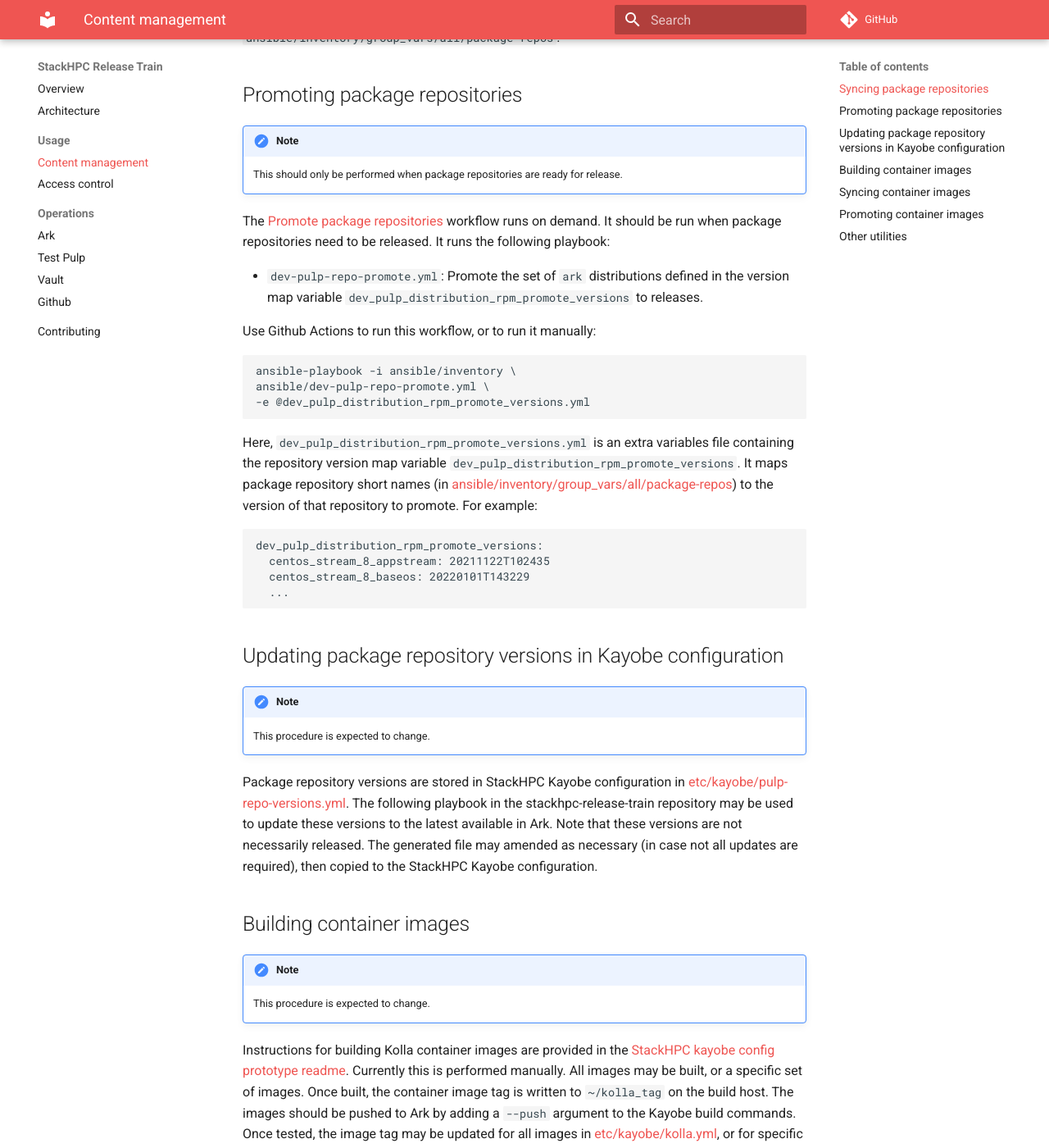
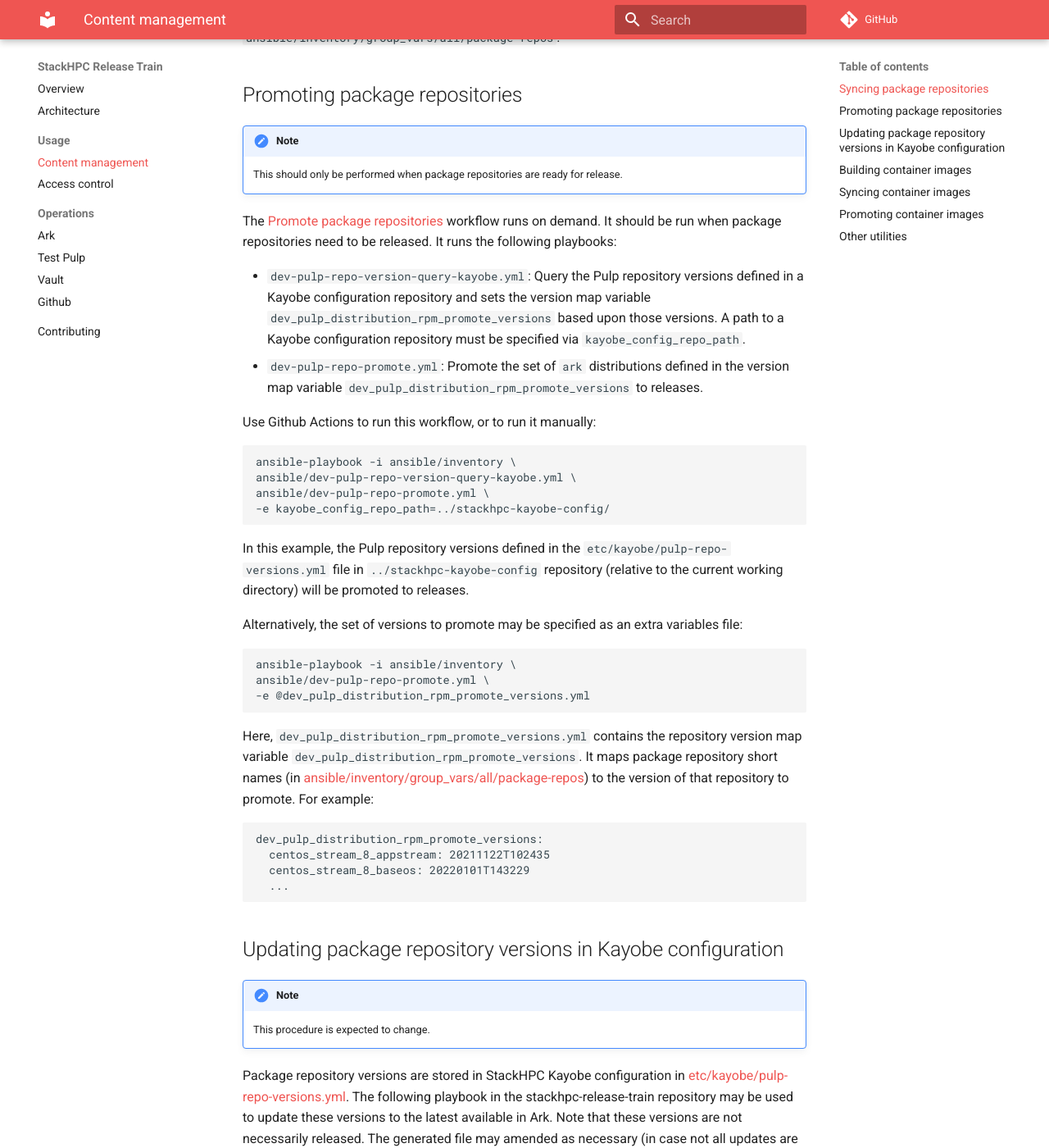
Before and after one commit to stackhpc/stackhpc-release-train, an MkDocs documentation site: the page built from docs/usage/content.md, in a window 1280 px wide and 1400 px high, scrolled down 1786 px. Shown: the whole window at 82% size. Built offline with MkDocs 1.6.1 and Material for MkDocs 9.7.7, drawn with Linux system fonts in a browser that asks for light colours; comment, search, counter and statistics services are not loaded.

Commit message:
dev: Add dev-pulp-repo-version-query-kayobe.yml playbook
This playbook queries the Pulp repository versions defined in a Kayobe
configuration repository (in etc/kayobe/pulp-repo-versions.yml). It then sets
the 'dev_pulp_distribution_rpm_promote_versions' version map variable based
upon those versions, which defines the set of repository versions that will
be promoted when the dev-pulp-repo-promote.yml playbook is run.

This change also updates the Promote package repos CI workflow to use
the new playbook.

````diff
--- a/docs/usage/content.md
+++ b/docs/usage/content.md
@@ -73,11 +73,23 @@ New package repositories should be added to `rpm_package_repos` in `ansible/inve
 
 The [Promote package repositories](https://github.com/stackhpc/stackhpc-release-train/actions/workflows/package-promote.yml) workflow runs on demand.
 It should be run when package repositories need to be released.
-It runs the following playbook:
+It runs the following playbooks:
 
+* `dev-pulp-repo-version-query-kayobe.yml`: Query the Pulp repository versions defined in a Kayobe configuration repository and sets the version map variable `dev_pulp_distribution_rpm_promote_versions` based upon those versions. A path to a Kayobe configuration repository must be specified via `kayobe_config_repo_path`.
 * `dev-pulp-repo-promote.yml`: Promote the set of `ark` distributions defined in the version map variable `dev_pulp_distribution_rpm_promote_versions` to releases.
 
 Use Github Actions to run this workflow, or to run it manually:
+
+```
+ansible-playbook -i ansible/inventory \
+ansible/dev-pulp-repo-version-query-kayobe.yml \
+ansible/dev-pulp-repo-promote.yml \
+-e kayobe_config_repo_path=../stackhpc-kayobe-config/
+```
+
+In this example, the Pulp repository versions defined in the `etc/kayobe/pulp-repo-versions.yml` file in `../stackhpc-kayobe-config` repository (relative to the current working directory) will be promoted to releases.
+
+Alternatively, the set of versions to promote may be specified as an extra variables file:
 
 ```
 ansible-playbook -i ansible/inventory \
@@ -85,7 +97,7 @@ ansible/dev-pulp-repo-promote.yml \
 -e @dev_pulp_distribution_rpm_promote_versions.yml
 ```
 
-Here, `dev_pulp_distribution_rpm_promote_versions.yml` is an extra variables file containing the repository version map variable `dev_pulp_distribution_rpm_promote_versions`.
+Here, `dev_pulp_distribution_rpm_promote_versions.yml` contains the repository version map variable `dev_pulp_distribution_rpm_promote_versions`.
 It maps package repository short names (in [ansible/inventory/group_vars/all/package-repos](https://github.com/stackhpc/stackhpc-release-train/blob/main/ansible/inventory/group_vars/all/package-repos)) to the version of that repository to promote.
 For example:
 
````
Also changed, not shown: 2 other files.
